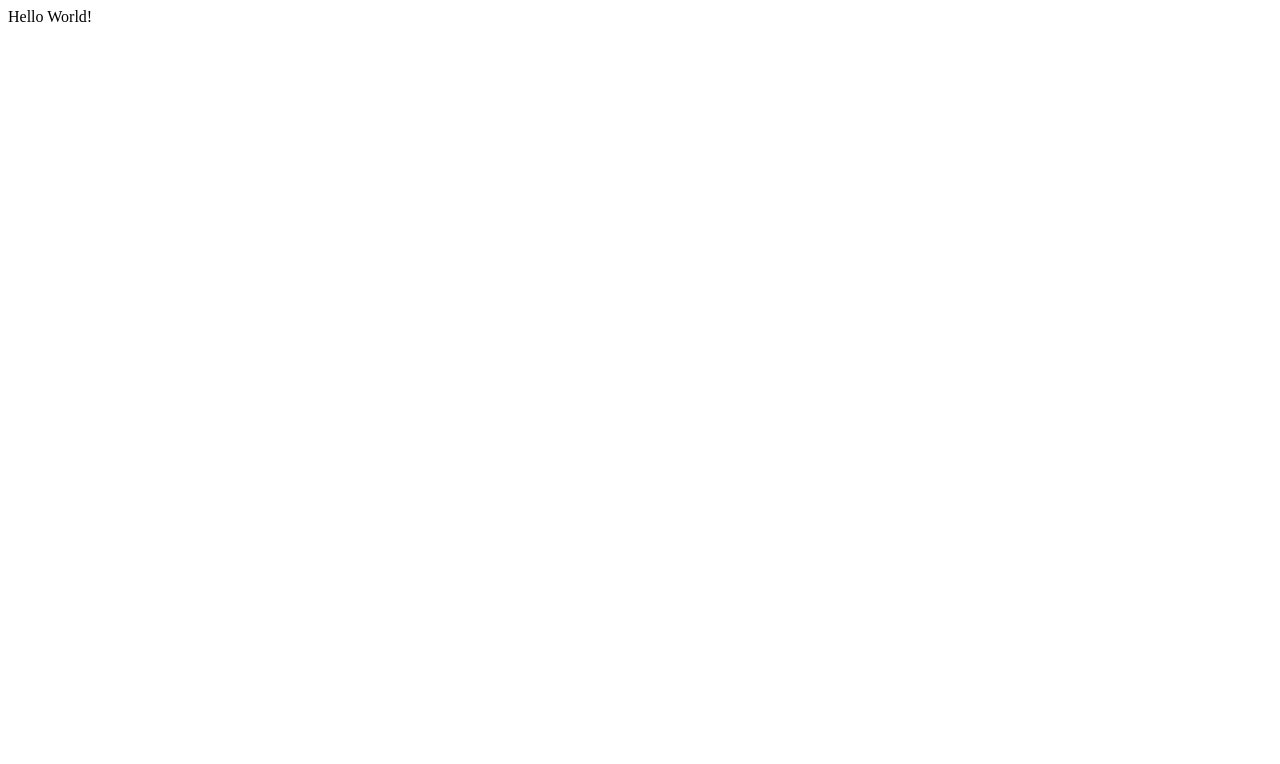
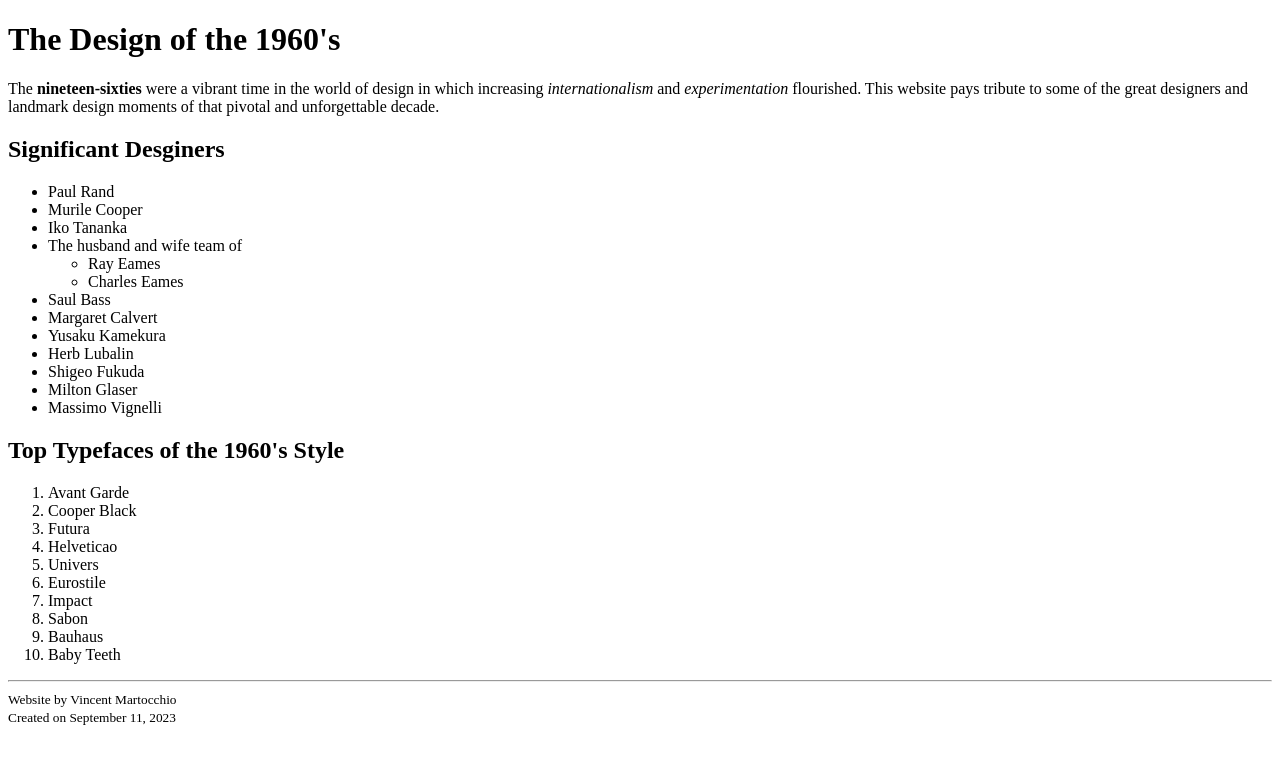
Before and after one commit to VSMartocchio/VSMartocchio.github.io, a plain HTML site: page challenge.html in a window 1280 px wide. Drawn offline with Linux system fonts and the light colour scheme.

Commit message:
week 2 assignment

```diff
--- a/challenge.html
+++ b/challenge.html
@@ -1,3 +1,61 @@
 <!DOCTYPE html>
+<html lang="en-us">
+<head>
+    <meta charset="utf-8">
+    <meta name="viewport" content="width=device-width, initial scale=1.0">
+    <title>The Design of the 1960's</title>
+</head>
 
-Hello World!
+<body>
+    <h1>The Design of the 1960's</h1>
+    <p>The <strong>nineteen-sixties</strong>  were a vibrant time in the world of design in which
+        increasing <em>internationalism</em> and <em>experimentation</em> flourished. This website
+        pays tribute to some of the great designers and landmark design moments
+        of that pivotal and unforgettable decade.</p>
+
+    <h2>Significant Desginers</h2>
+
+    <ul>
+        <li>Paul Rand</li>
+        <li>Murile Cooper</li>
+        <li>Iko Tananka</li>
+        <li>The husband and wife team of</li>
+            <ul>
+                <li>Ray Eames</li>
+                <li>Charles Eames</li>
+            </ul>
+        <li>Saul Bass</li>
+        <li>Margaret Calvert</li>
+        <li>Yusaku Kamekura</li>
+        <li>Herb Lubalin</li>
+        <li>Shigeo Fukuda</li>
+        <li>Milton Glaser</li>
+        <li>Massimo Vignelli</li>
+    </ul>
+
+    <h2>Top Typefaces of the 1960's Style</h2>
+
+    <ol>
+        <li>Avant Garde</li>
+        <li>Cooper Black</li>
+        <li>Futura</li>
+        <li>Helveticao</li>
+        <li>Univers</li>
+        <li>Eurostile</li>
+        <li>Impact</li>
+        <li>Sabon</li>
+        <li>Bauhaus</li>
+        <li>Baby Teeth</li>
+    </ol>
+
+    <hr>
+
+    <small>
+        Website by Vincent Martocchio <br>
+        Created on September 11, 2023
+    </small>
+
+
+
+</body>
+</html>
```
